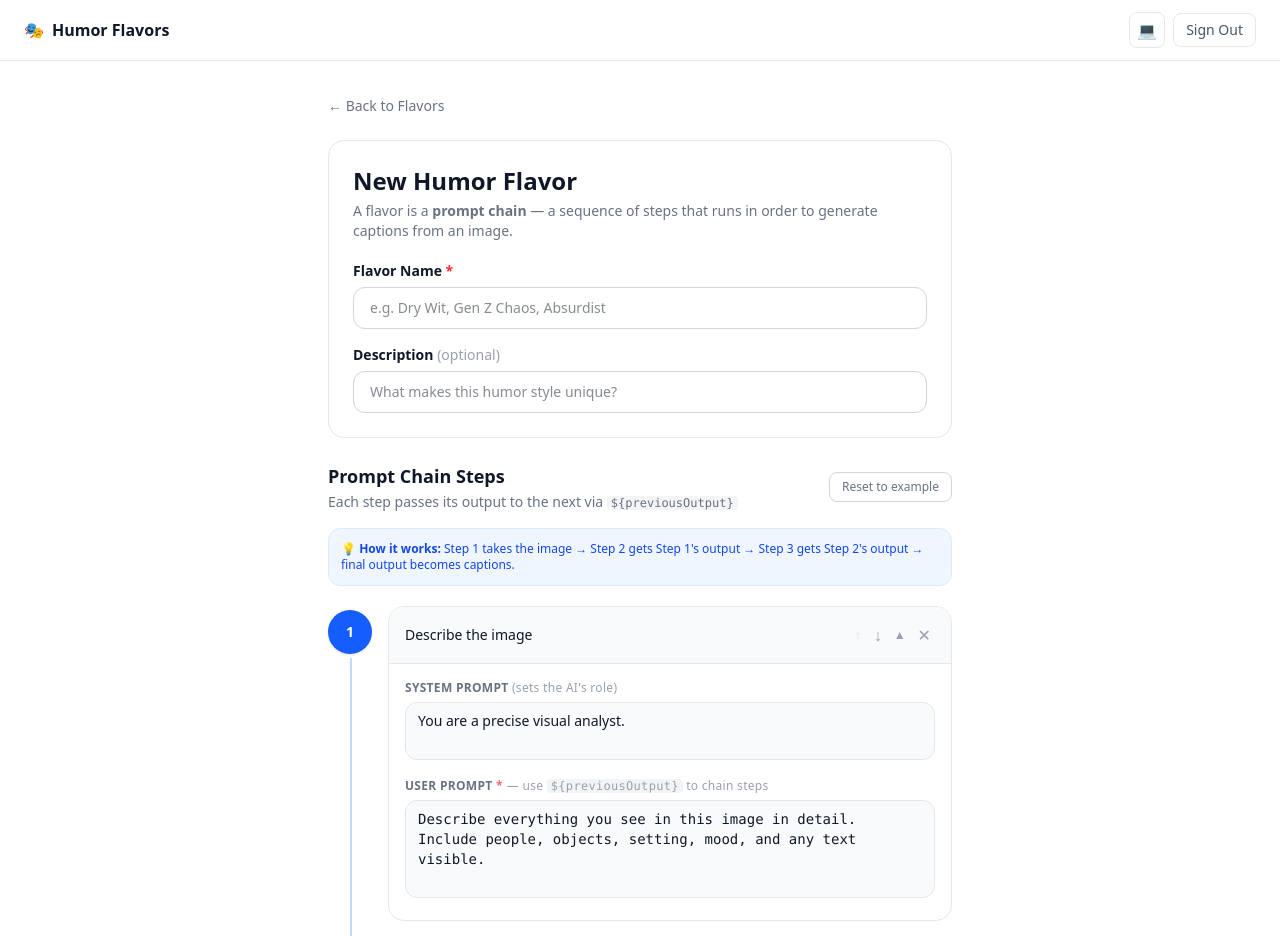
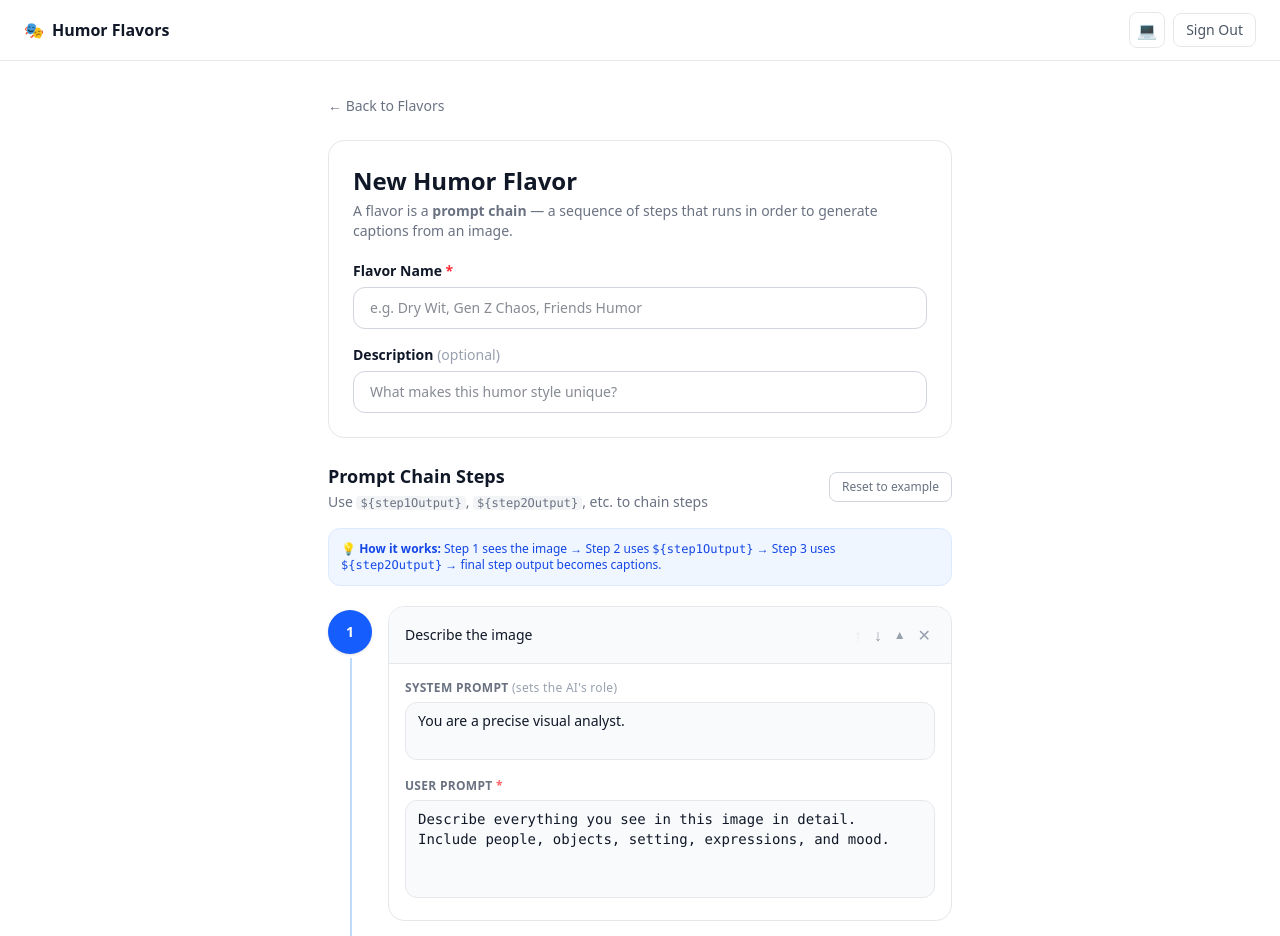
Before and after one commit to jolene-wang/HumorProject-Flavors, a Next.js app: page /flavors/new in a window 1280 px wide. Shown: the top 936 px of the page. Built offline with nearby package versions, Linux system fonts and the light colour scheme; no server answers.

Commit message:
Fix: show all flavors, remove step count limit, add back to home button

```diff
--- a/app/flavors/[id]/test/page.tsx
+++ b/app/flavors/[id]/test/page.tsx
@@ -252,9 +252,12 @@ export default function TestFlavorPage() {
                   </li>
                 ))}
               </ul>
-              <div className="px-5 py-3 border-t border-gray-100 dark:border-gray-800">
+              <div className="px-5 py-3 border-t border-gray-100 dark:border-gray-800 flex items-center justify-between">
                 <Link href={`/flavors/${id}/captions`} className="text-xs text-purple-600 dark:text-purple-400 hover:underline">
                   View all captions for this flavor →
+                </Link>
+                <Link href="/flavors" className="text-xs px-3 py-1.5 rounded-lg bg-gray-100 dark:bg-gray-800 hover:bg-gray-200 dark:hover:bg-gray-700 font-medium transition-colors">
+                  ← Back to Home
                 </Link>
               </div>
             </div>
--- a/app/flavors/new/page.tsx
+++ b/app/flavors/new/page.tsx
@@ -12,15 +12,25 @@ type DraftStep = {
   userPrompt: string
 }
 
-const EXAMPLES = [
-  { label: 'Describe the image', systemPrompt: 'You are a precise visual analyst.', userPrompt: 'Describe everything you see in this image in detail. Include people, objects, setting, mood, and any text visible.' },
-  { label: 'Find the funny angle', systemPrompt: 'You are a sharp, witty comedian.', userPrompt: 'Based on this description:\n${previousOutput}\n\nWhat is the funniest, most absurd, or most relatable thing about this scene? Give 3 comedic angles.' },
-  { label: 'Write captions', systemPrompt: 'You are a viral social media caption writer.', userPrompt: 'Using these comedic angles:\n${previousOutput}\n\nWrite 5 short, punchy captions (under 60 chars each). No numbering. Raw text only.' },
+const EXAMPLES: Omit<DraftStep, 'id'>[] = [
+  {
+    label: 'Describe the image',
+    systemPrompt: 'You are a precise visual analyst.',
+    userPrompt: 'Describe everything you see in this image in detail. Include people, objects, setting, expressions, and mood.',
+  },
+  {
+    label: 'Find the funny angle',
+    systemPrompt: 'You are a sharp, witty comedian.',
+    userPrompt: 'Based on this image description:\n${step1Output}\n\nWhat is the funniest, most absurd, or most relatable thing about this scene? Give 3 comedic angles.',
+  },
+  {
+    label: 'Write captions',
+    systemPrompt: 'You are a viral social media caption writer.',
+    userPrompt: 'Using these comedic angles:\n${step2Output}\n\nWrite 5 short, punchy captions under 60 characters each. No numbering. Raw text only.',
+  },
 ]
 
-function StepCard({
-  step, index, total, onChange, onDelete, onMoveUp, onMoveDown
-}: {
+function StepCard({ step, index, total, onChange, onDelete, onMoveUp, onMoveDown }: {
   step: DraftStep
   index: number
   total: number
@@ -30,6 +40,7 @@ function StepCard({
   onMoveDown: (index: number) => void
 }) {
   const [expanded, setExpanded] = useState(true)
+  const prevVar = index > 0 ? `\${step${index}Output}` : null
 
   return (
     <div className="relative flex gap-4">
@@ -40,7 +51,6 @@ function StepCard({
         {index + 1}
       </div>
       <div className="flex-1 mb-4 border border-gray-200 dark:border-gray-700 rounded-2xl bg-white dark:bg-gray-900 overflow-hidden">
-        {/* Step header */}
         <div className="flex items-center gap-2 px-4 py-3 bg-gray-50 dark:bg-gray-800/50 border-b border-gray-200 dark:border-gray-700">
           <input
             value={step.label}
@@ -58,6 +68,11 @@ function StepCard({
 
         {expanded && (
           <div className="p-4 space-y-3">
+            {prevVar && (
+              <div className="text-xs text-blue-600 dark:text-blue-400 bg-blue-50 dark:bg-blue-950 px-3 py-2 rounded-lg">
+                💡 Reference the previous step's output with <code className="font-mono font-bold">{prevVar}</code>
+              </div>
+            )}
             <div>
               <label className="block text-xs font-semibold text-gray-500 uppercase tracking-wide mb-1.5">
                 System Prompt <span className="font-normal normal-case text-gray-400">(sets the AI's role)</span>
@@ -73,14 +88,15 @@ function StepCard({
             <div>
               <label className="block text-xs font-semibold text-gray-500 uppercase tracking-wide mb-1.5">
                 User Prompt <span className="text-red-400">*</span>
-                <span className="font-normal normal-case text-gray-400 ml-1">— use <code className="bg-gray-100 dark:bg-gray-700 px-1 rounded">{'${previousOutput}'}</code> to chain steps</span>
               </label>
               <textarea
                 value={step.userPrompt}
                 onChange={e => onChange(step.id, 'userPrompt', e.target.value)}
                 rows={4}
                 required
-                placeholder={index === 0 ? "Describe everything you see in this image…" : "Based on the previous output:\n${previousOutput}\n\nNow…"}
+                placeholder={index === 0
+                  ? 'Describe everything you see in this image in detail…'
+                  : `Based on the previous step:\n\${step${index}Output}\n\nNow…`}
                 className="w-full px-3 py-2 rounded-xl border border-gray-200 dark:border-gray-700 bg-gray-50 dark:bg-gray-800 text-sm focus:outline-none focus:ring-2 focus:ring-blue-500 resize-none font-mono"
               />
             </div>
@@ -94,22 +110,21 @@ function StepCard({
 export default function NewFlavorPage() {
   const [slug, setSlug] = useState('')
   const [description, setDescription] = useState('')
-  const [steps, setSteps] = useState<DraftStep[]>([
-    { id: crypto.randomUUID(), label: 'Describe the image', systemPrompt: 'You are a precise visual analyst.', userPrompt: 'Describe everything you see in this image in detail. Include people, objects, setting, mood, and any text visible.' },
-    { id: crypto.randomUUID(), label: 'Find the funny angle', systemPrompt: 'You are a sharp, witty comedian.', userPrompt: 'Based on this description:\n${previousOutput}\n\nWhat is the funniest, most absurd, or most relatable thing about this scene? Give 3 comedic angles.' },
-    { id: crypto.randomUUID(), label: 'Write captions', systemPrompt: 'You are a viral social media caption writer.', userPrompt: 'Using these comedic angles:\n${previousOutput}\n\nWrite 5 short, punchy captions (under 60 chars each). No numbering. Raw text only.' },
-  ])
+  const [steps, setSteps] = useState<DraftStep[]>(
+    EXAMPLES.map(e => ({ id: crypto.randomUUID(), ...e }))
+  )
   const [saving, setSaving] = useState(false)
   const [error, setError] = useState('')
   const router = useRouter()
   const supabase = createClient()
 
   function addStep() {
+    const n = steps.length
     setSteps(prev => [...prev, {
       id: crypto.randomUUID(),
       label: '',
       systemPrompt: '',
-      userPrompt: prev.length > 0 ? 'Based on the previous output:\n${previousOutput}\n\n' : ''
+      userPrompt: n > 0 ? `Based on the previous step:\n\${step${n}Output}\n\n` : '',
     }])
   }
 
@@ -131,7 +146,7 @@ export default function NewFlavorPage() {
     setSteps(prev => { const a = [...prev]; [a[index], a[index + 1]] = [a[index + 1], a[index]]; return a })
   }
 
-  function useTemplate() {
+  function resetToExample() {
     setSteps(EXAMPLES.map(e => ({ id: crypto.randomUUID(), ...e })))
   }
 
@@ -179,7 +194,6 @@ export default function NewFlavorPage() {
         </Link>
 
         <form onSubmit={handleSubmit}>
-          {/* Flavor info */}
           <div className="bg-white dark:bg-gray-900 border border-gray-200 dark:border-gray-800 rounded-2xl p-6 mb-6">
             <h1 className="text-2xl font-bold mb-1">New Humor Flavor</h1>
             <p className="text-sm text-gray-500 mb-5">
@@ -192,7 +206,7 @@ export default function NewFlavorPage() {
                   value={slug}
                   onChange={e => setSlug(e.target.value)}
                   required
-                  placeholder="e.g. Dry Wit, Gen Z Chaos, Absurdist"
+                  placeholder="e.g. Dry Wit, Gen Z Chaos, Friends Humor"
                   className="w-full px-4 py-2.5 rounded-xl border border-gray-300 dark:border-gray-700 bg-white dark:bg-gray-800 focus:outline-none focus:ring-2 focus:ring-blue-500 text-sm"
                 />
               </div>
@@ -208,24 +222,25 @@ export default function NewFlavorPage() {
             </div>
           </div>
 
-          {/* Steps section */}
           <div className="mb-4 flex items-center justify-between">
             <div>
               <h2 className="text-lg font-bold">Prompt Chain Steps</h2>
-              <p className="text-sm text-gray-500 mt-0.5">Each step passes its output to the next via <code className="bg-gray-100 dark:bg-gray-800 px-1 rounded text-xs">{'${previousOutput}'}</code></p>
+              <p className="text-sm text-gray-500 mt-0.5">
+                Use <code className="bg-gray-100 dark:bg-gray-800 px-1 rounded text-xs">{'${step1Output}'}</code>,{' '}
+                <code className="bg-gray-100 dark:bg-gray-800 px-1 rounded text-xs">{'${step2Output}'}</code>, etc. to chain steps
+              </p>
             </div>
             <button
               type="button"
-              onClick={useTemplate}
+              onClick={resetToExample}
               className="text-xs px-3 py-1.5 rounded-lg border border-gray-300 dark:border-gray-700 text-gray-500 hover:bg-gray-100 dark:hover:bg-gray-800 transition-colors"
             >
               Reset to example
             </button>
           </div>
 
-          {/* How it works hint */}
           <div className="mb-5 p-3 rounded-xl bg-blue-50 dark:bg-blue-950 border border-blue-100 dark:border-blue-900 text-xs text-blue-700 dark:text-blue-300">
-            💡 <strong>How it works:</strong> Step 1 takes the image → Step 2 gets Step 1's output → Step 3 gets Step 2's output → final output becomes captions.
+            💡 <strong>How it works:</strong> Step 1 sees the image → Step 2 uses <code className="font-mono">{'${step1Output}'}</code> → Step 3 uses <code className="font-mono">{'${step2Output}'}</code> → final step output becomes captions.
           </div>
 
           <div className="relative">
@@ -243,7 +258,6 @@ export default function NewFlavorPage() {
             ))}
           </div>
 
-          {/* Add step */}
           <button
             type="button"
             onClick={addStep}
--- a/app/flavors/page.tsx
+++ b/app/flavors/page.tsx
@@ -36,15 +36,16 @@ export default async function FlavorsPage() {
   const { data: stepCounts } = await supabase
     .from('humor_flavor_steps')
     .select('humor_flavor_id')
+    .limit(10000)
 
   const countMap: Record<string, number> = {}
   stepCounts?.forEach(s => {
     countMap[s.humor_flavor_id] = (countMap[s.humor_flavor_id] || 0) + 1
   })
 
-  // Only show flavors that have at least one step (API requires steps)
-  const flavorsWithSteps = flavors?.filter(f => (countMap[f.id] ?? 0) > 0)
-  const flavorsWithoutSteps = flavors?.filter(f => (countMap[f.id] ?? 0) === 0)
+  // Show all flavors — steps may exist but not be visible due to RLS
+  const flavorsWithSteps = flavors
+  const flavorsWithoutSteps: typeof flavors = []
 
   return (
     <>
```
